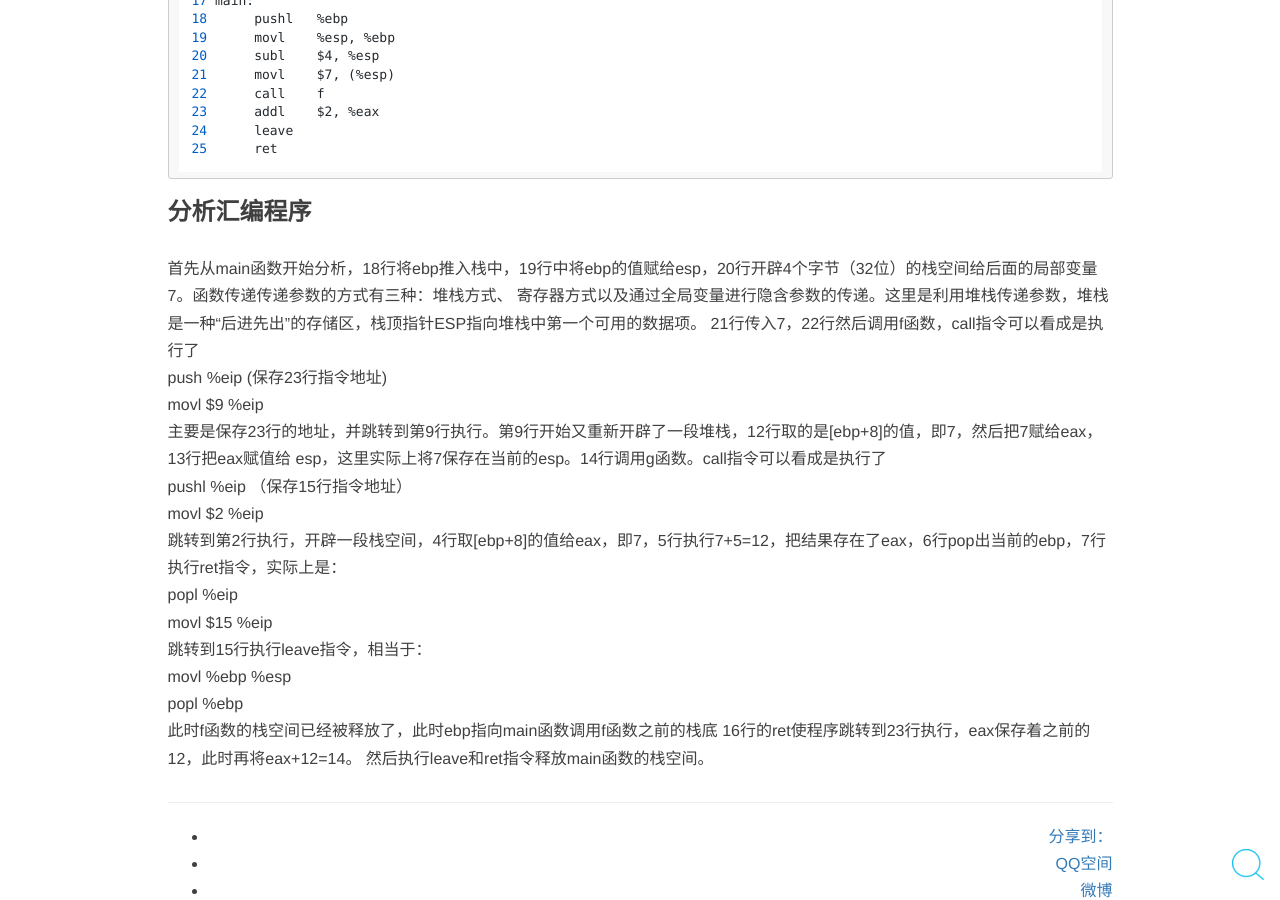
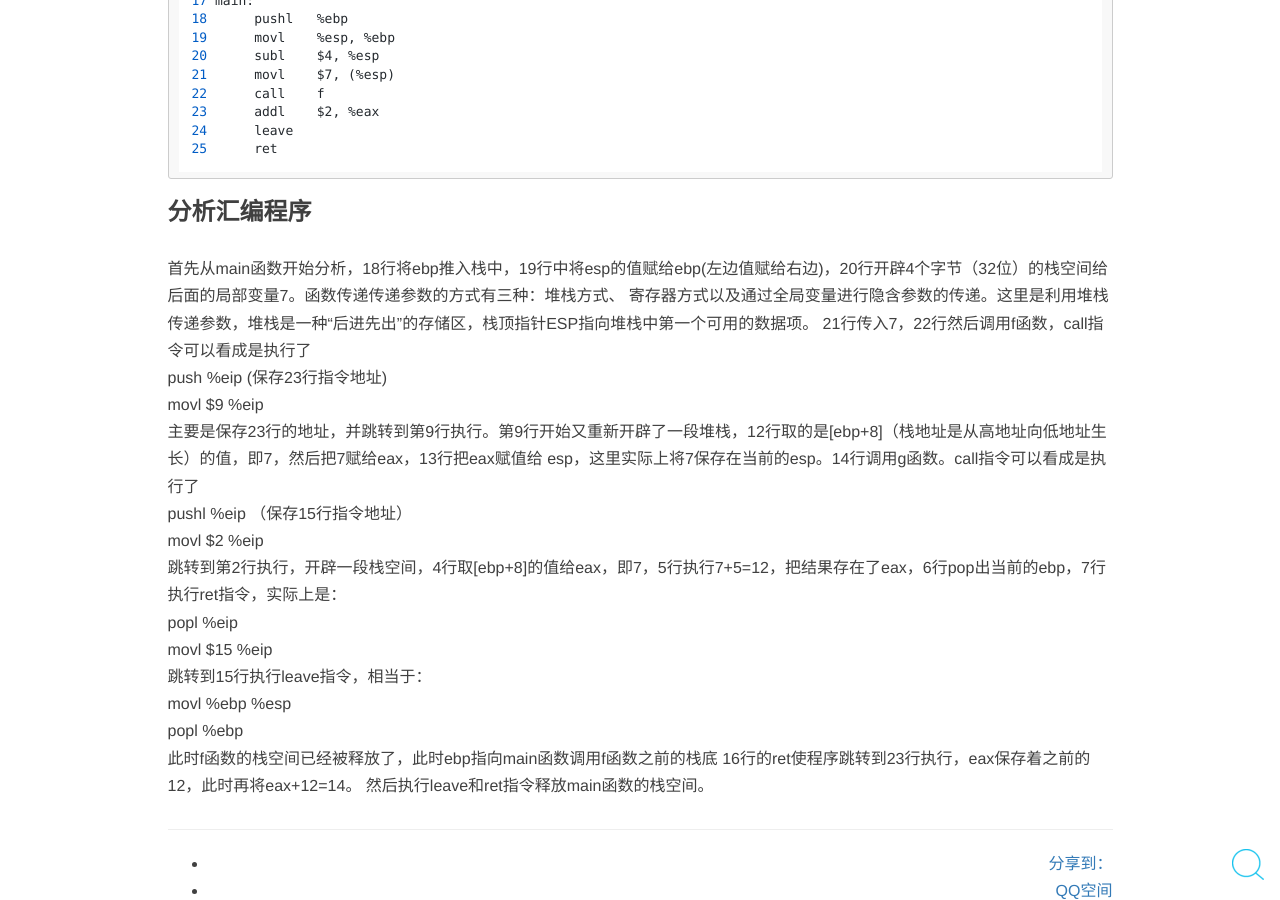
Before and after one commit to linmufeng/De4dCr0w.github.io, a Jekyll site: the page built from _posts/2017-02-16-分析简单C语言程序.md, in a window 1280 px wide and 900 px high, scrolled down 2233 px. Built offline with Jekyll 4.4.1, drawn with Linux system fonts in a browser that asks for light colours; nearby versions of some CDN libraries; comment, search, counter and statistics services are not loaded.

Commit message:
汇编C程序

````diff
--- a/_posts/2017-02-16-分析简单C语言程序.md
+++ b/_posts/2017-02-16-分析简单C语言程序.md
@@ -65,12 +65,12 @@ int main(void)
 ```
 
 ### 分析汇编程序
-首先从main函数开始分析，18行将ebp推入栈中，19行中将ebp的值赋给esp，20行开辟4个字节（32位）的栈空间给后面的局部变量7。函数传递传递参数的方式有三种：堆栈方式、
+首先从main函数开始分析，18行将ebp推入栈中，19行中将esp的值赋给ebp(左边值赋给右边)，20行开辟4个字节（32位）的栈空间给后面的局部变量7。函数传递传递参数的方式有三种：堆栈方式、
 寄存器方式以及通过全局变量进行隐含参数的传递。这里是利用堆栈传递参数，堆栈是一种“后进先出”的存储区，栈顶指针ESP指向堆栈中第一个可用的数据项。
 21行传入7，22行然后调用f函数，call指令可以看成是执行了
 push %eip (保存23行指令地址)
 movl $9 %eip
-主要是保存23行的地址，并跳转到第9行执行。第9行开始又重新开辟了一段堆栈，12行取的是[ebp+8]的值，即7，然后把7赋给eax，13行把eax赋值给
+主要是保存23行的地址，并跳转到第9行执行。第9行开始又重新开辟了一段堆栈，12行取的是[ebp+8]（栈地址是从高地址向低地址生长）的值，即7，然后把7赋给eax，13行把eax赋值给
 esp，这里实际上将7保存在当前的esp。14行调用g函数。call指令可以看成是执行了
 pushl %eip （保存15行指令地址）
 movl $2 %eip
````
